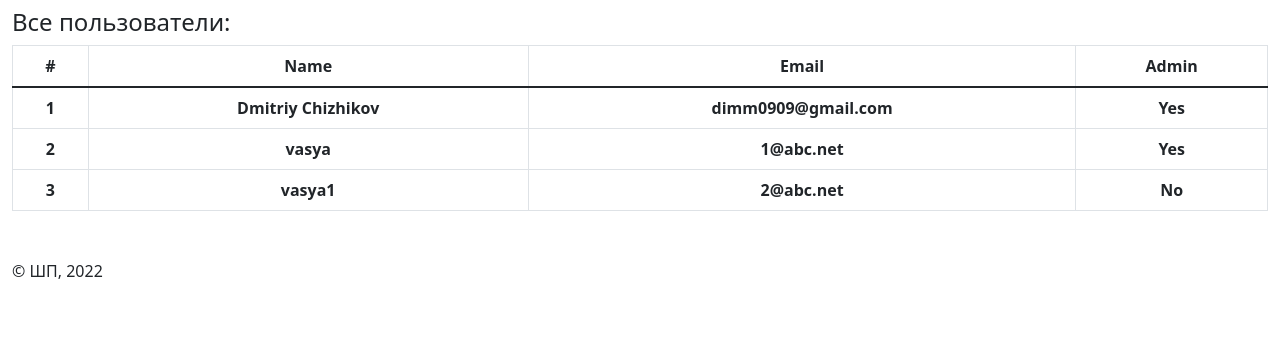
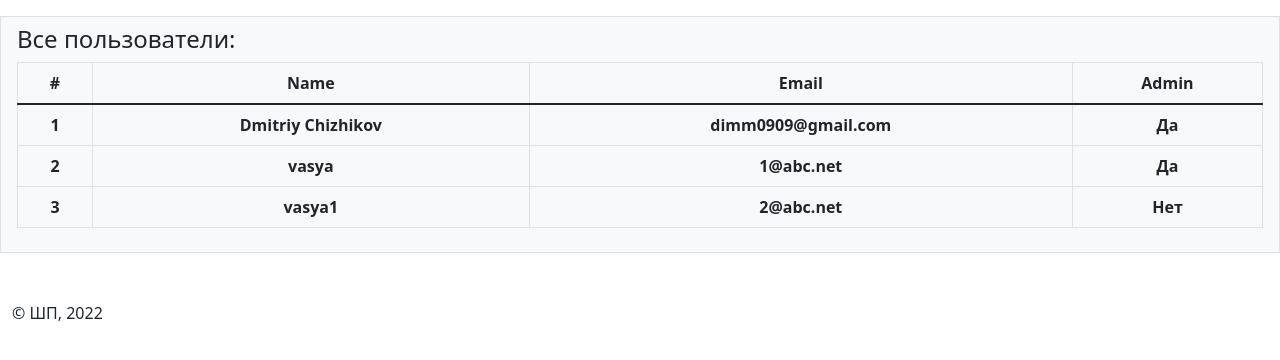
Before and after one commit to dimm0909/simple-votings, a Django app: page /users/ in a window 1280 px wide. Shown: the part 56-416 px from the top of the page. Run offline with Django 3.2, Linux system fonts and the light colour scheme; data comes from the database, SQL or seed files in the repository; lists and menus that the app fills with data are empty.

Commit message:
edit  table 'users, logins, admins'

```diff
--- a/main/templates/pages/users.html
+++ b/main/templates/pages/users.html
@@ -2,7 +2,8 @@
 
 
 {% block content %}
-
+ <div class="row mt-3">
+    <div class="col position-relative border bg-light px-3 py-2">
       <h4>Все пользователи:</h4>
       <table class="table table-bordered table-hover text-center">
         <thead>
@@ -21,17 +22,17 @@
           <th> {{ item }} </th>
           <th> {{ item.email }} </th>
             {% if item.is_superuser %}
-    <th>Yes
+          <th>Да
           </th>
             {% else %}
           <th>
-      No
+            Нет
           </th>
           {% endif %}
         </tr>
         {% endfor %}
         </tbody>
       </table>
-
-
+    </div>
+ </div>
 {% endblock %}
```
Lines whose indentation alone changed are shown as unchanged.
